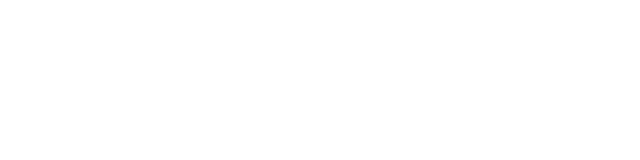
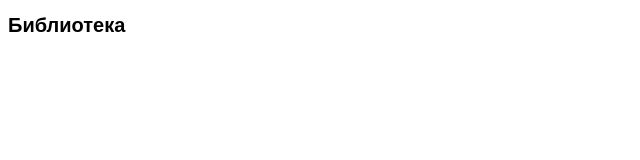
Before and after one commit to khipu-app/frontend, a Vue app: page /library in a window 1280 px wide. Before the commit this address had no page. Shown: the top 160 px of the page, without its empty margins (0-640 px from the left). Built offline with nearby package versions, Linux system fonts and the light colour scheme.

Commit message:
Добавляет пустое представление с библиотекой

```diff
--- a/src/components/views/Library.vue
+++ b/src/components/views/Library.vue
@@ -9,11 +9,7 @@
 </script>
 
 <template>
-  <h1>{{ msg }}</h1>
-
-  <div class="card">
-    <button type="button" @click="count++">count is {{ count }}</button>
-  </div>
+  <h1 class="header-1">Библиотека</h1>
 </template>
 
 <style>
--- a/src/router.js
+++ b/src/router.js
@@ -2,7 +2,7 @@
 import Library from './components/views/Library.vue'
 
 const routes = [
-  { path: '/', name: 'Library', component: Library },
+  { path: '/library', name: 'Library', component: Library },
 ]
 
 const router = createRouter({
```
